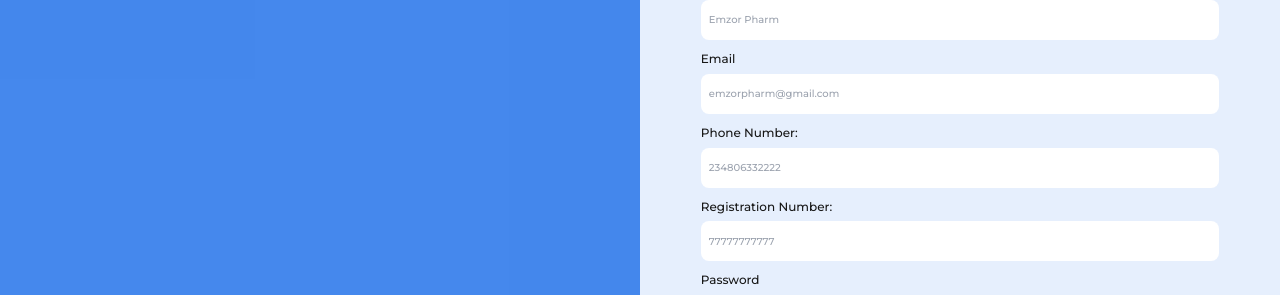
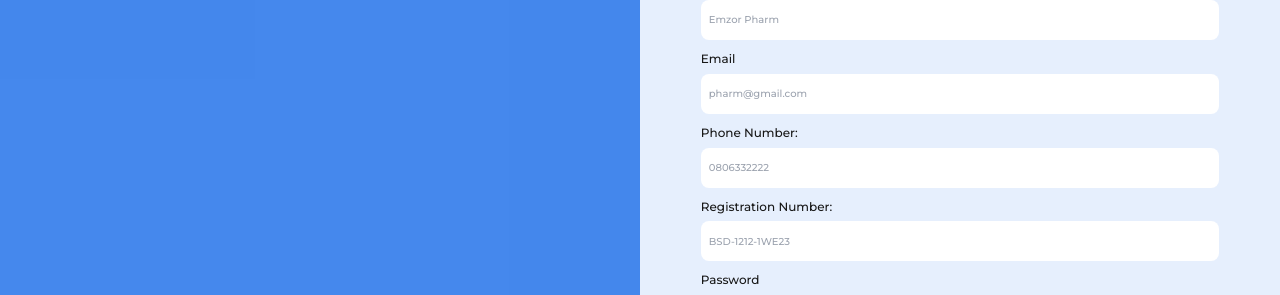
Before and after one commit to ilios91/ilios-fe, a Next.js app: page /signup in a window 1280 px wide. Shown: the part 176-471 px from the top of the page. Built offline with nearby package versions, Linux system fonts and the light colour scheme.

Commit message:
Quick  fix

```diff
--- a/src/app/(auth)/signup/page.tsx
+++ b/src/app/(auth)/signup/page.tsx
@@ -53,7 +53,7 @@
               id="email"
               label="Email"
               defaultValue={state?.email}
-              placeholder="emzorpharm@gmail.com"
+              placeholder="pharm@gmail.com"
               type="email"
               errors={state?.errors?.email}
             />
@@ -62,7 +62,7 @@
               id="phone_number"
               label="Phone Number:"
               defaultValue={state?.phone_number}
-              placeholder="234806332222"
+              placeholder="0806332222"
               type="text"
               errors={state?.errors?.phone_number}
             />
@@ -71,7 +71,7 @@
               id="registration_number"
               label="Registration Number:"
               defaultValue={state?.registration_number}
-              placeholder="77777777777"
+              placeholder="BSD-1212-1WE23"
               type="text"
               errors={state?.errors?.registration_number}
             />
```
